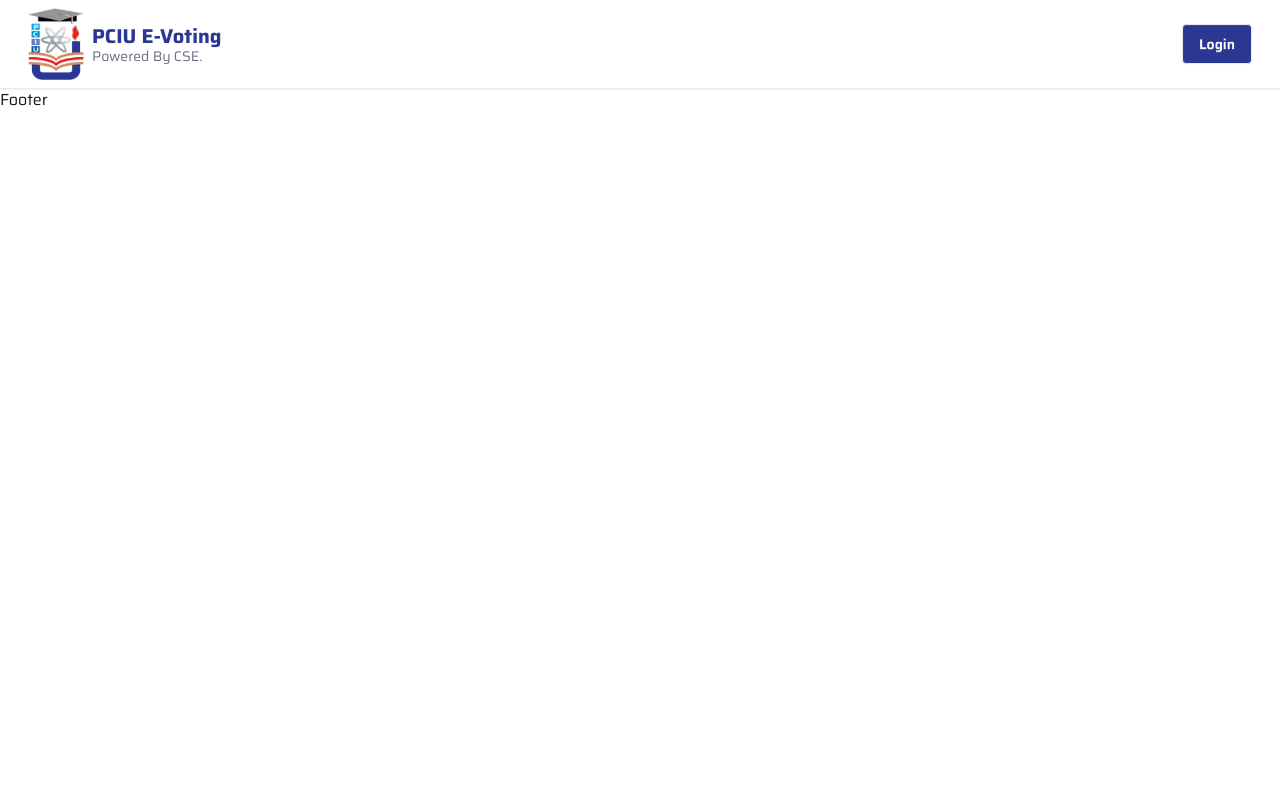
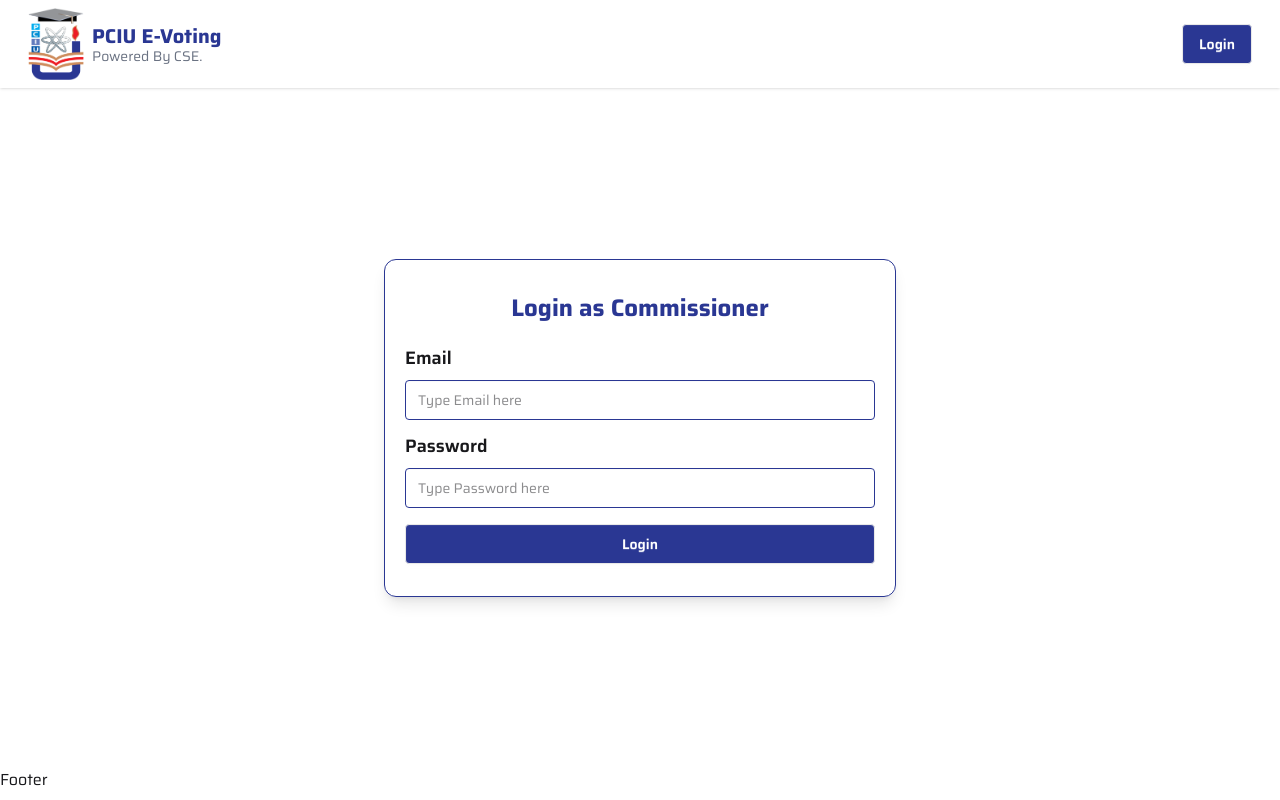
Before and after one commit to Suprio-Das/PCIU-E_Voting, a React (Vite) app in the folder frontend/: page / in a window 1280 px wide. Built offline with nearby package versions, Linux system fonts and the light colour scheme.

Commit message:
frontend - Route changed

```diff
--- a/frontend/src/App.jsx
+++ b/frontend/src/App.jsx
@@ -10,13 +10,14 @@ function App() {
       <BrowserRouter>
         <Routes>
           <Route path='/' element={<MainLayout></MainLayout>}>
+            <Route path='/' element={<Login></Login>}></Route>
             <Route path='/commissioner' element={<CommissionerLayout></CommissionerLayout>}>
               <Route index element={<h1>Admin Route.</h1>}></Route>
             </Route>
             <Route path='/student' element={<StudentLayout></StudentLayout>}>
               <Route index element={<h1>Student Route.</h1>}></Route>
             </Route>
-            <Route path='/login' element={<Login></Login>}></Route>
+            {/* <Route path='/login' element={<Login></Login>}></Route> */}
           </Route>
         </Routes>
       </BrowserRouter>
--- a/frontend/src/Layouts/PublicLayout.jsx
+++ b/frontend/src/Layouts/PublicLayout.jsx
@@ -1,7 +1,9 @@
+import Login from "../Components/login";
+
 const PublicLayout = () => {
     return (
         <div>
-            <h1>Public Layout.</h1>
+            <Login></Login>
         </div>
     );
 };
```
